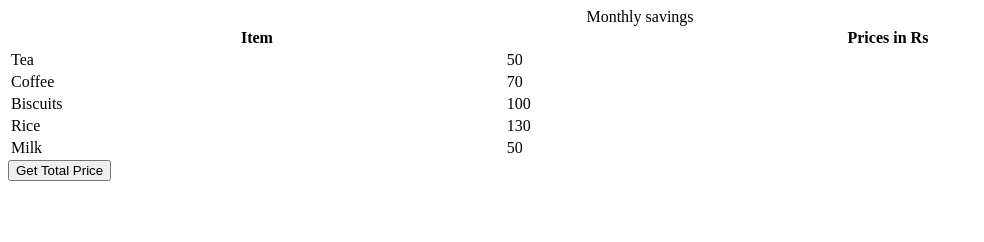
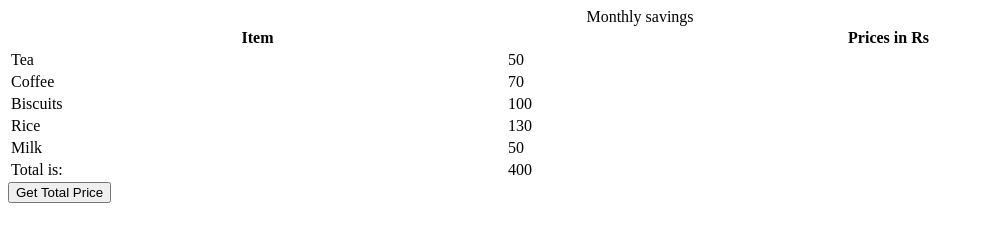
Before and after one commit to acciojob/grofers-checkout-ShemeerCoder-01, a website: page main.html in a window 1280 px wide. Both pictures are taken after a click on the button "Get Total Price". Shown: the whole page, without its empty margins (0-984 px from the left). Drawn offline with Linux system fonts and the light colour scheme.

Commit message:
created a submission

```diff
--- a/main.html
+++ b/main.html
@@ -8,7 +8,7 @@
 
 <body>
     <!-- the entire body must be written by student -->
-    <table style="width: 100%">
+    <table id = "table" style="width: 100%">
     <caption>
       Monthly savings
     </caption>
--- a/script.js
+++ b/script.js
@@ -1,12 +1,24 @@
 const getSumBtn = document.createElement("button");
 getSumBtn.append("Get Total Price");
 document.body.appendChild(getSumBtn);
+let table = document.getElementById("table");
 
 
 const getSum = () => {
 //Add your code here
-  let arr = Array.from(document.getElementsByClassName("price"));
-	alert(arr.innerText);
+  let arr = Array.from(document.querySelectorAll(".price"));
+	let sum = 0;
+	arr.forEach((item)=> {
+		 sum += parseInt(item.innerText);
+	});
+	let row =document.createElement("tr");
+	let cell1 = document.createElement("td");
+	cell1.innerText = "Total is: ";
+	let cell2 = document.createElement("td");
+	cell2.innerText = sum;
+	row.appendChild(cell1)
+	row.appendChild(cell2);
+	table.appendChild(row);
 };
 
 getSumBtn.addEventListener("click", getSum);
```
